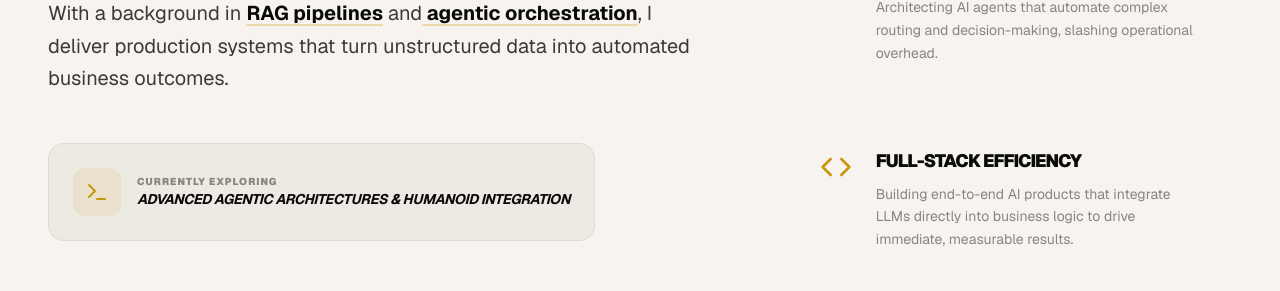
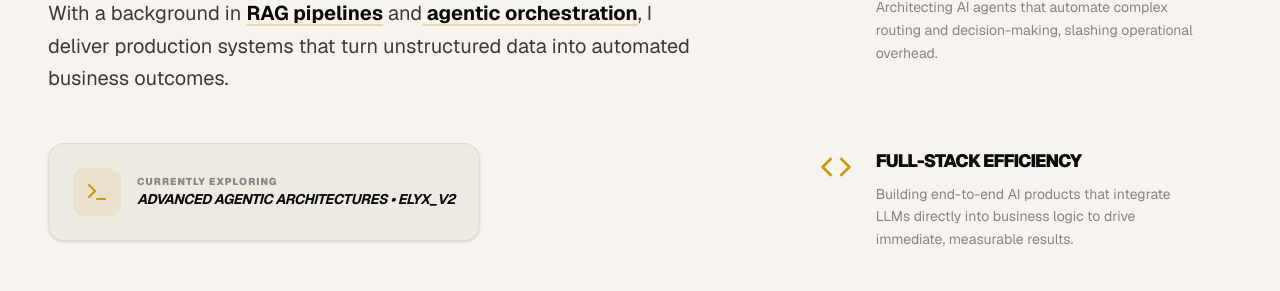
Before and after one commit to MuhammadUsmanGM/Portfolio, a Next.js app: page / in a window 1280 px wide. Shown: the part 4038-4329 px from the top of the page. Built offline with nearby package versions, Linux system fonts and the light colour scheme; no server answers.

Commit message:
feat: link 'Currently Exploring' to active ELYX repo for technical validation

```diff
--- a/app/components/About.tsx
+++ b/app/components/About.tsx
@@ -73,21 +73,24 @@ const About = () => {
               </p>
             </motion.div>
 
-            <motion.div
+            <motion.a
+              href="https://github.com/MuhammadUsmanGM/ELYX-Digital-FTE"
+              target="_blank"
+              rel="noopener noreferrer"
               initial={{ opacity: 0, y: 20 }}
               whileInView={{ opacity: 1, y: 0 }}
               viewport={{ once: true }}
               transition={{ duration: 0.8, delay: 0.3 }}
-              className="mt-12 p-6 rounded-2xl bg-bg-2 border border-border/50 inline-flex items-center gap-4 group"
+              className="mt-12 p-6 rounded-2xl bg-bg-2 border border-border/50 inline-flex items-center gap-4 group hover:border-accent/50 transition-all cursor-pointer shadow-sm hover:shadow-accent/5"
             >
-              <div className="w-12 h-12 rounded-xl bg-accent/10 flex items-center justify-center group-hover:bg-accent/20 transition-colors">
-                <Terminal className="w-6 h-6 text-accent" />
+              <div className="w-12 h-12 rounded-xl bg-accent/10 flex items-center justify-center group-hover:bg-accent group-hover:text-bg transition-all duration-500">
+                <Terminal className="w-6 h-6 text-accent group-hover:text-inherit" />
               </div>
               <div>
-                <span className="block text-[10px] font-black uppercase tracking-widest text-muted">Currently Exploring</span>
-                <span className="block text-sm font-bold text-text uppercase tracking-tight italic">Advanced Agentic Architectures & Humanoid Integration</span>
+                <span className="block text-[10px] font-black uppercase tracking-widest text-muted group-hover:text-accent transition-colors">Currently Exploring</span>
+                <span className="block text-sm font-bold text-text uppercase tracking-tight italic">Advanced Agentic Architectures • ELYX_V2</span>
               </div>
-            </motion.div>
+            </motion.a>
           </div>
 
           {/* Right: Technical Pillars & Portrait */}
```
